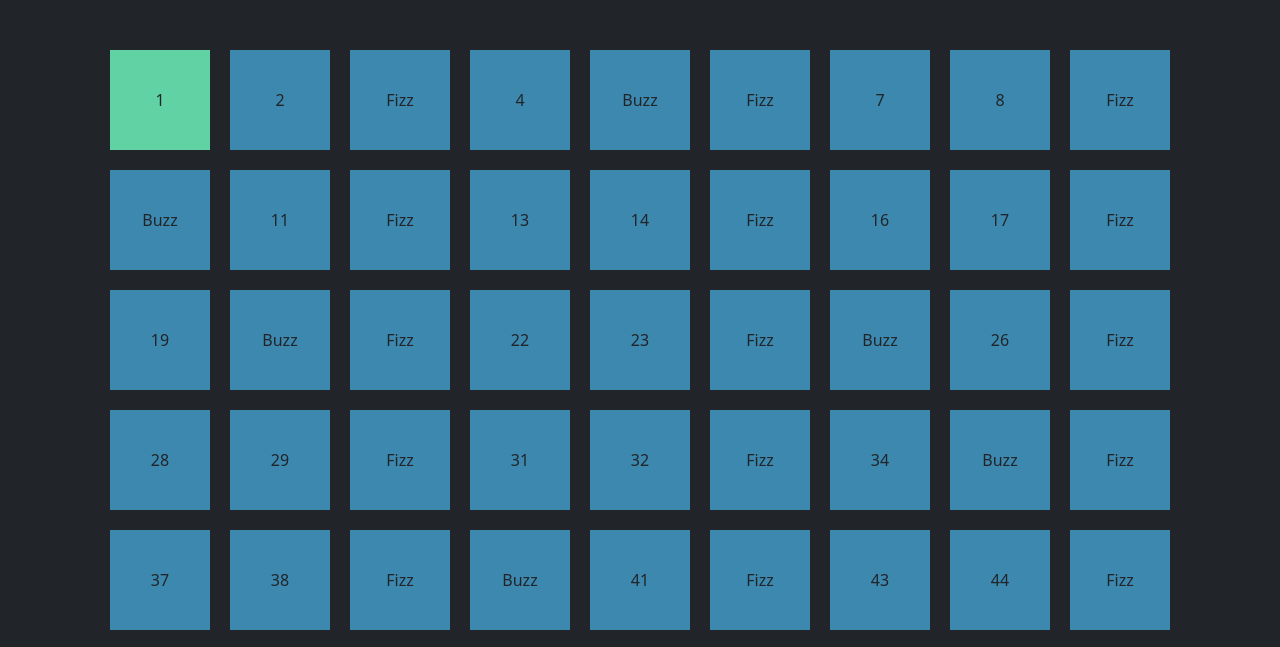
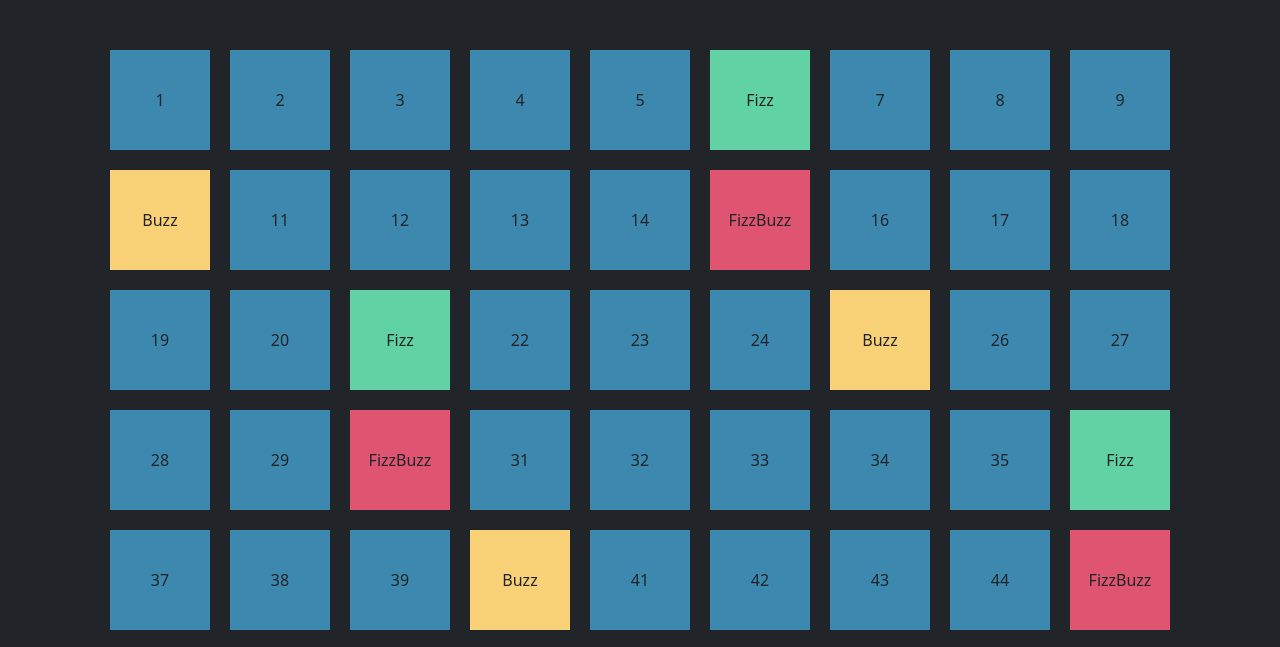
Before and after one commit to NicolaL95/js-fizzbuzzdom, a plain HTML site: page index.html in a window 1280 px wide. Shown: the part 120-767 px from the top of the page. Drawn offline with nearby package versions, Linux system fonts and the light colour scheme.

Commit message:
Fine lavorazione

```diff
--- a/main.js
+++ b/main.js
@@ -2,28 +2,34 @@ const ul = document.querySelector("ul.list");
 
 for (let i = 1; i < 101; i++) {
     let element;
-    let x = document.querySelector("li.box");
     console.log(i);
-    if (i % 3 == 0) {
 
-        x.classList.add("fizz");
+    if (i % 3 == 0 && i % 5 == 1) {
         element = `<li class="box box${i}">Fizz</li>`;
-        console.log("Fizz");
+        console.log(`box${i}`)
+        ul.innerHTML += element;
+        let x = document.getElementsByClassName(`box${i}`)[0];
+        x.classList.add("fizz")
     }
 
-    else if (i % 5 == 0) {
+    else if (i % 5 == 0 && i % 3 == 1) {
         element = `<li class="box box${i}">Buzz</li>`;
-        console.log("Fuzz");
+        ul.innerHTML += element;
+        let x = document.getElementsByClassName(`box${i}`)[0];
+        x.classList.add("fuzz")
     }
 
     else if (i % 3 == 0 && i % 5 == 0) {
         element = `<li class="box box${i}">FizzBuzz</li>`;
+        ul.innerHTML += element;
+        let x = document.getElementsByClassName(`box${i}`)[0];
+        x.classList.add("fizzfuzz")
     }
 
     else {
         element = `<li class="box box${i}">${i}</li>`;
-        console.log("Else");
+        ul.innerHTML += element;
     }
 
-    ul.innerHTML += element;
+
 }
--- a/style.css
+++ b/style.css
@@ -16,3 +16,12 @@ h1{
 .fizz{
     background-color: #61D2A4;
 }
+
+
+.fuzz{
+    background-color: #F9D277;
+}
+
+.fizzfuzz{
+    background-color: #DE5471;
+}
```
